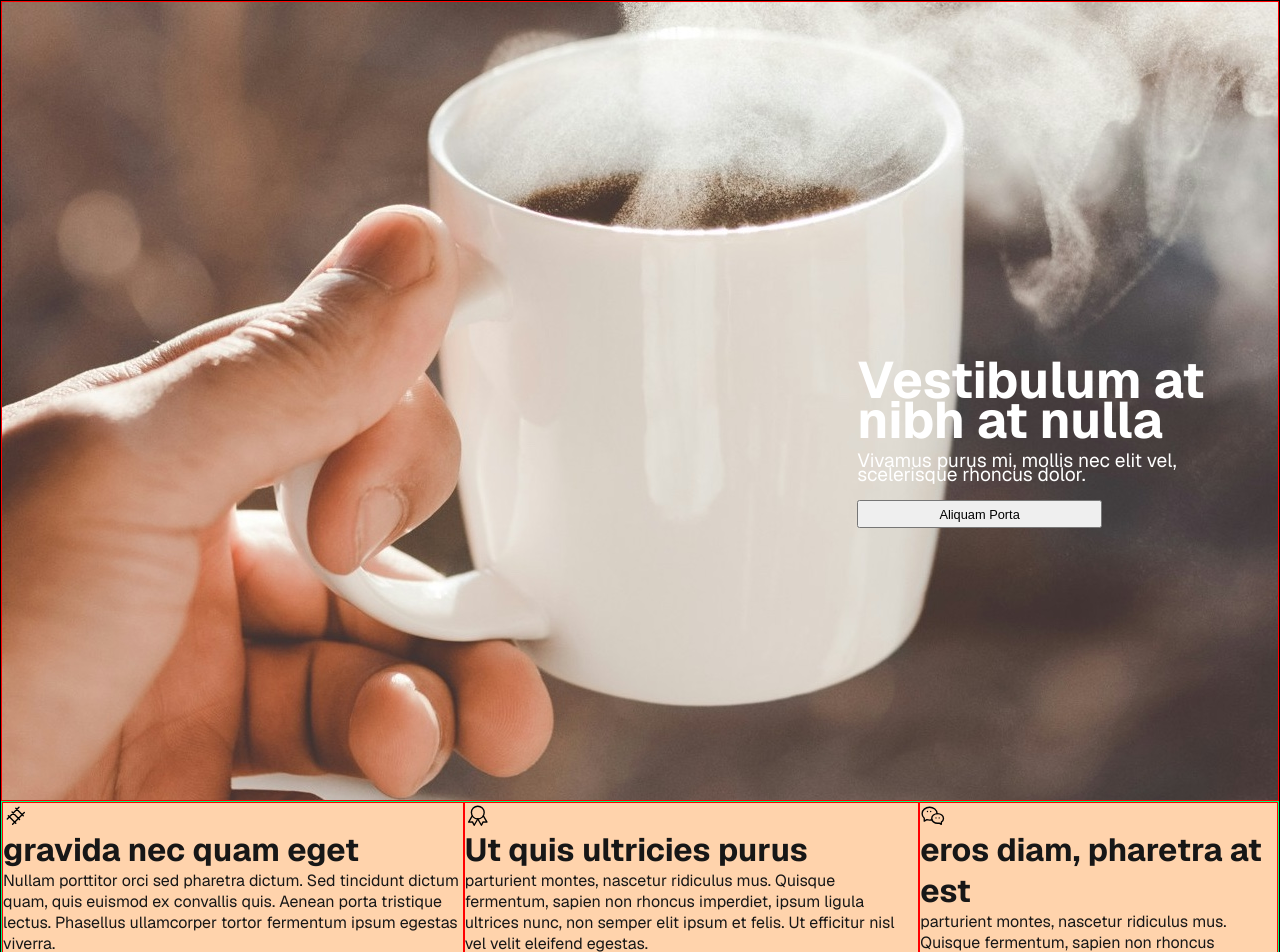
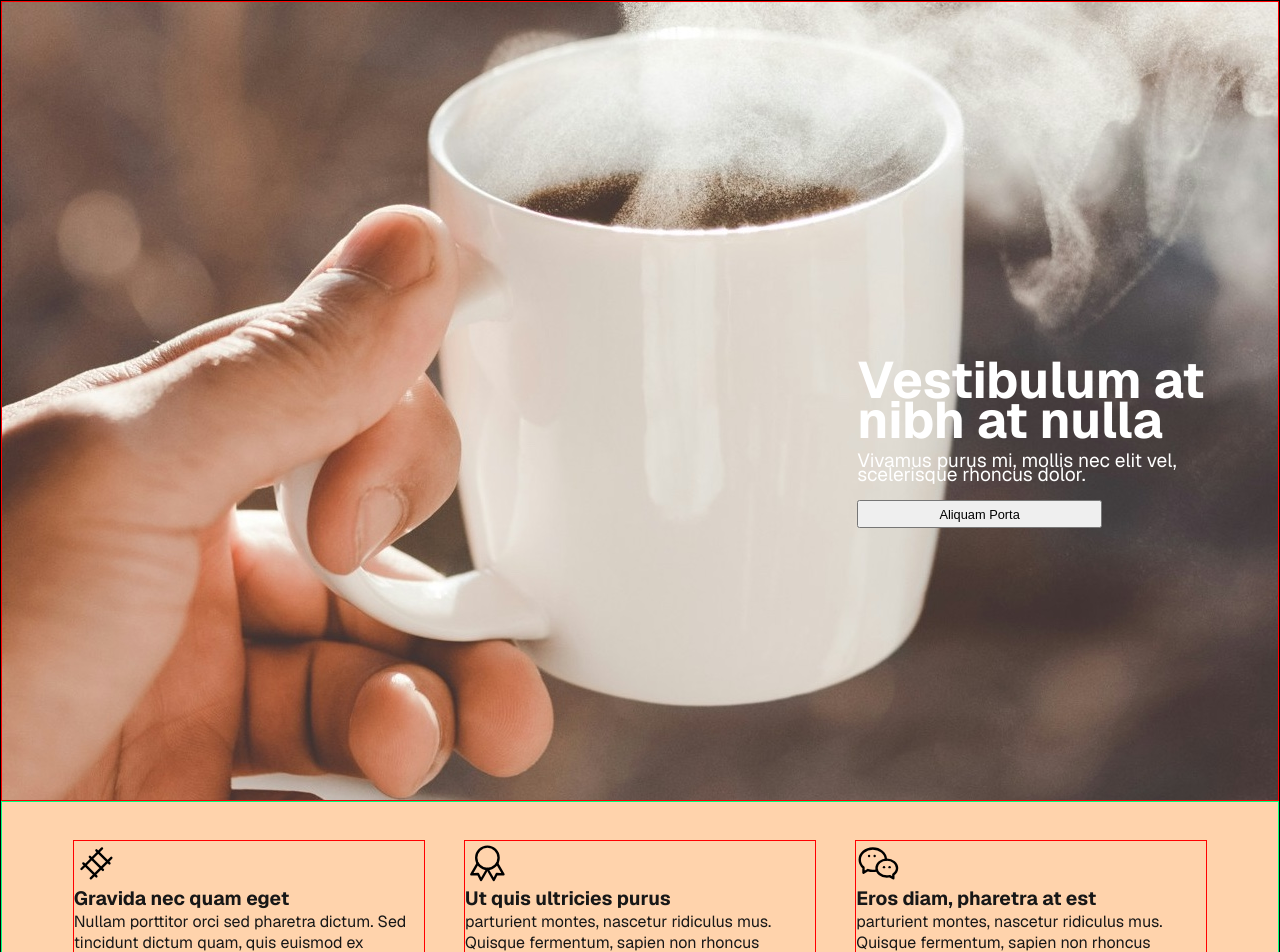
Before and after one commit to cparch/upworkNextjsDemo, a Next.js app: page / in a window 1280 px wide. Shown: the top 952 px of the page. Built offline with nearby package versions, Linux system fonts and the light colour scheme.

Commit message:
update component and css

```diff
--- a/app/components/iconbundle/IconBundle.tsx
+++ b/app/components/iconbundle/IconBundle.tsx
@@ -9,14 +9,14 @@ export default function BundleIcon() {
   const ladderIconProps = {
     currentColor: "black",
     strokeWidth: ".1vw",
-    width: '2vw',
-    height: '2vw'
+    width: '3.5vw',
+    height: '3.5vw'
   }
 
   const icons = [
     {
       component: LadderIcon,
-      headerCopy: 'gravida nec quam eget',
+      headerCopy: 'Gravida nec quam eget',
       copy: 'Nullam porttitor orci sed pharetra dictum. Sed tincidunt dictum quam, quis euismod ex convallis quis. Aenean porta tristique lectus. Phasellus ullamcorper tortor fermentum ipsum egestas viverra.'
     },
     {
@@ -26,16 +26,16 @@ export default function BundleIcon() {
     },
     {
       component: CommentIcon,
-      headerCopy: 'eros diam, pharetra at est',
+      headerCopy: 'Eros diam, pharetra at est',
       copy: 'parturient montes, nascetur ridiculus mus. Quisque fermentum, sapien non rhoncus imperdiet, ipsum ligula ultrices nunc, non semper elit ipsum et felis.'
     }
   ];
 
   const iconBundles = icons.map((icon,) => {
     return (
-      <div className={styles.itemContainer}>
+      <div className={styles.itemContainer} key={icon.headerCopy}>
         <icon.component {...ladderIconProps}/>
-        <h1>{icon.headerCopy}</h1>
+        <h1 className={styles.header}>{icon.headerCopy}</h1>
         <p>{icon.copy}</p>
       </div>
 
--- a/app/components/iconbundle/iconBundle.module.css
+++ b/app/components/iconbundle/iconBundle.module.css
@@ -3,10 +3,16 @@
   width: 100%;
   justify-content: space-around;
   border: 1px solid springgreen;
+  padding: 3vw 4vw;
 }
 
 .itemContainer {
   display: flex;
+  width: 30%;
   flex-direction: column;
   border: 1px solid red;
+
+  .header {
+    font-size: 1.5vw;
+  }
 }
```
